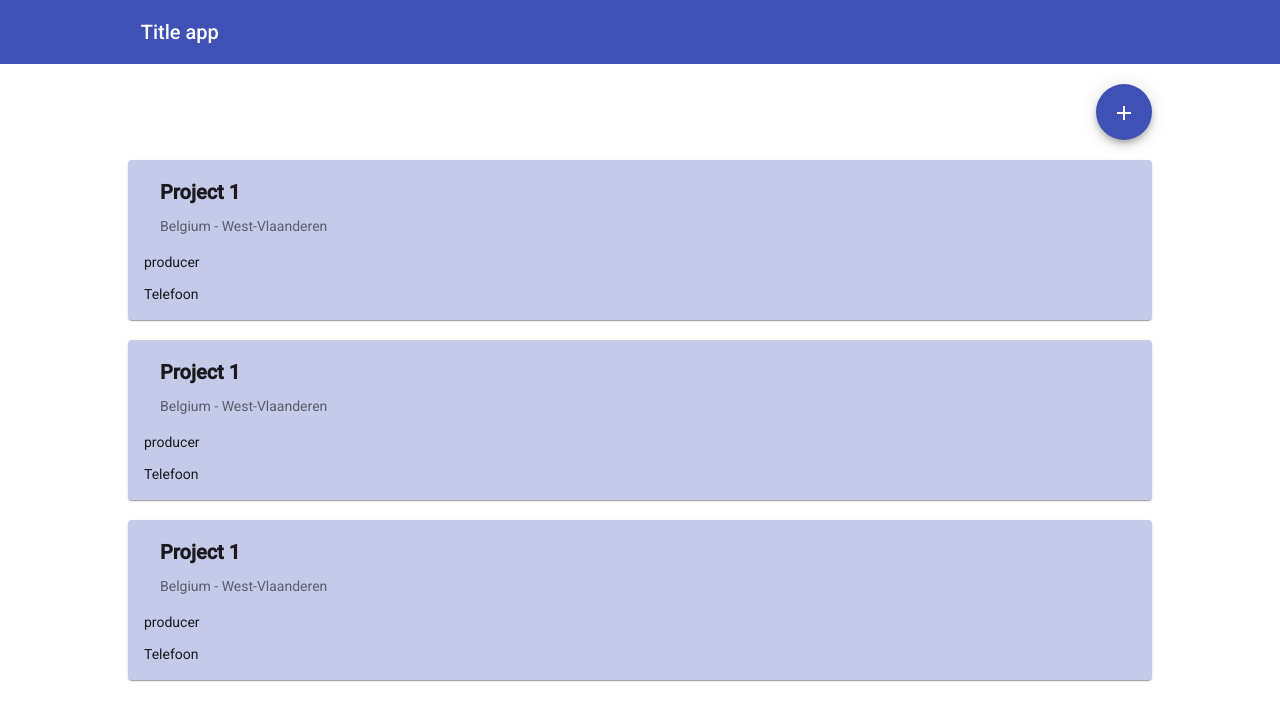
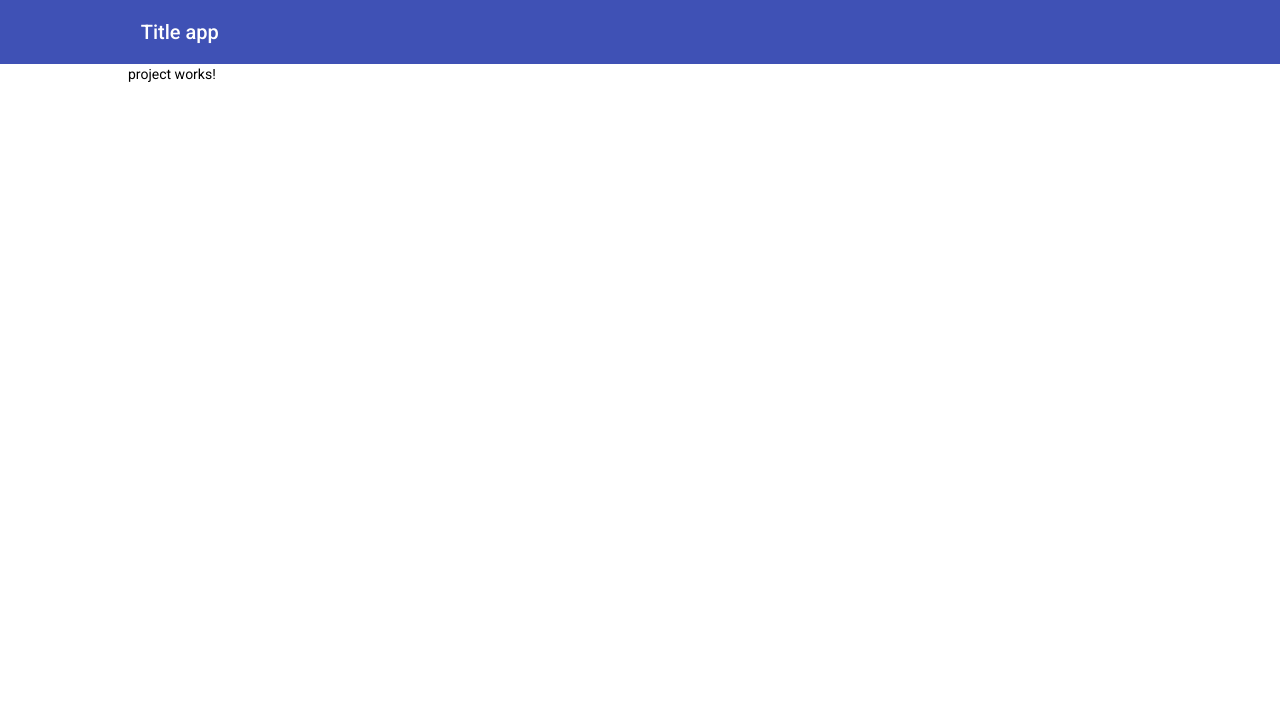
Before and after one commit to nikita-taranenko-nta/HITW-2022, an Angular app in the folder frontend/audit/: page /project/1 in a window 1280 px wide. Shown: the top 720 px of the page. Built offline with nearby package versions, Linux system fonts and the light colour scheme.

Commit message:
Routing from landing page to project page

```diff
--- a/frontend/audit/src/app/app-routing.module.ts
+++ b/frontend/audit/src/app/app-routing.module.ts
@@ -2,9 +2,11 @@ import {NgModule} from '@angular/core';
 import {RouterModule, Routes} from '@angular/router';
 import {LandingPageComponent} from "./pages/landing-page/landing-page.component";
 import {CreateProjectFormComponent} from "./pages/create-project-form/create-project-form.component";
+import { ProjectComponent } from './pages/project/project.component';
 
 const routes: Routes = [
   {path: 'create/:farmerId', component: CreateProjectFormComponent},
+  {path: 'project/:projectid', component: ProjectComponent},
   {path: '**', component: LandingPageComponent},
 ];
 
--- a/frontend/audit/src/app/app.module.ts
+++ b/frontend/audit/src/app/app.module.ts
@@ -10,12 +10,14 @@ import {MatButtonModule} from '@angular/material/button';
 import {MatIconModule} from '@angular/material/icon';
 import {MatToolbarModule} from '@angular/material/toolbar';
 import {MatCardModule} from '@angular/material/card';
+import { ProjectComponent } from './pages/project/project.component';
 
 @NgModule({
   declarations: [
     AppComponent,
     LandingPageComponent,
-    CreateProjectFormComponent
+    CreateProjectFormComponent,
+    ProjectComponent
   ],
   imports: [
     BrowserModule,
--- a/frontend/audit/src/app/pages/landing-page/landing-page.component.html
+++ b/frontend/audit/src/app/pages/landing-page/landing-page.component.html
@@ -5,7 +5,7 @@
 </div>
 
   <div class="project-list">
-      <mat-card  *ngFor="let project of projects" class="project-item">
+      <mat-card  *ngFor="let project of projects" class="project-item" [routerLink]="['/project', project.id]">
         <mat-card-header>
           <mat-card-title> <h2>{{project.projectInfo.productiveUnit}}</h2></mat-card-title>
           <mat-card-subtitle><p>{{project.projectInfo.country}} - {{project.projectInfo.region}}</p></mat-card-subtitle>
--- /dev/null
+++ b/frontend/audit/src/app/pages/project/project.component.html
@@ -0,0 +1 @@
+<p>project works!</p>
--- /dev/null
+++ b/frontend/audit/src/app/pages/project/project.component.ts
@@ -0,0 +1,21 @@
+import { Component, OnInit } from '@angular/core';
+import {ActivatedRoute} from "@angular/router";
+
+@Component({
+  selector: 'app-project',
+  templateUrl: './project.component.html',
+  styleUrls: ['./project.component.scss']
+})
+export class ProjectComponent implements OnInit {
+  public projectId: string;
+
+  constructor(
+    private route: ActivatedRoute
+  ) {
+  }
+
+  ngOnInit(): void {
+    this.projectId = this.route.snapshot.paramMap.get('projectid');
+  }
+
+}
```
Also changed, not shown: frontend/audit/src/app/pages/project/project.component.scss (added), 1 other file (tests, documents, lock files or other folders).
